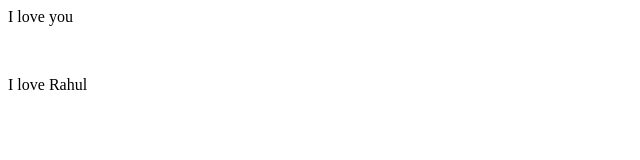
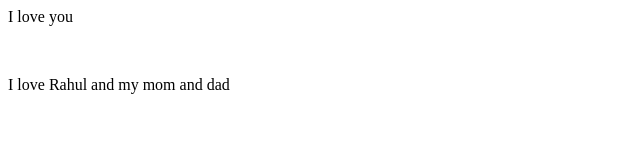
Before and after one commit to EshaPankaj1329/localrepo, a plain HTML site: page index.html in a window 1280 px wide. Shown: the whole page, without its empty margins (0-640 px from the left). Drawn offline with Linux system fonts and the light colour scheme.

Commit message:
Add this line

```diff
--- a/index.html
+++ b/index.html
@@ -1,3 +1,3 @@
 <p>I love you</p>
 <br>
-<p>I love Rahul</p>
+<p>I love Rahul and my mom and dad</p>
```
